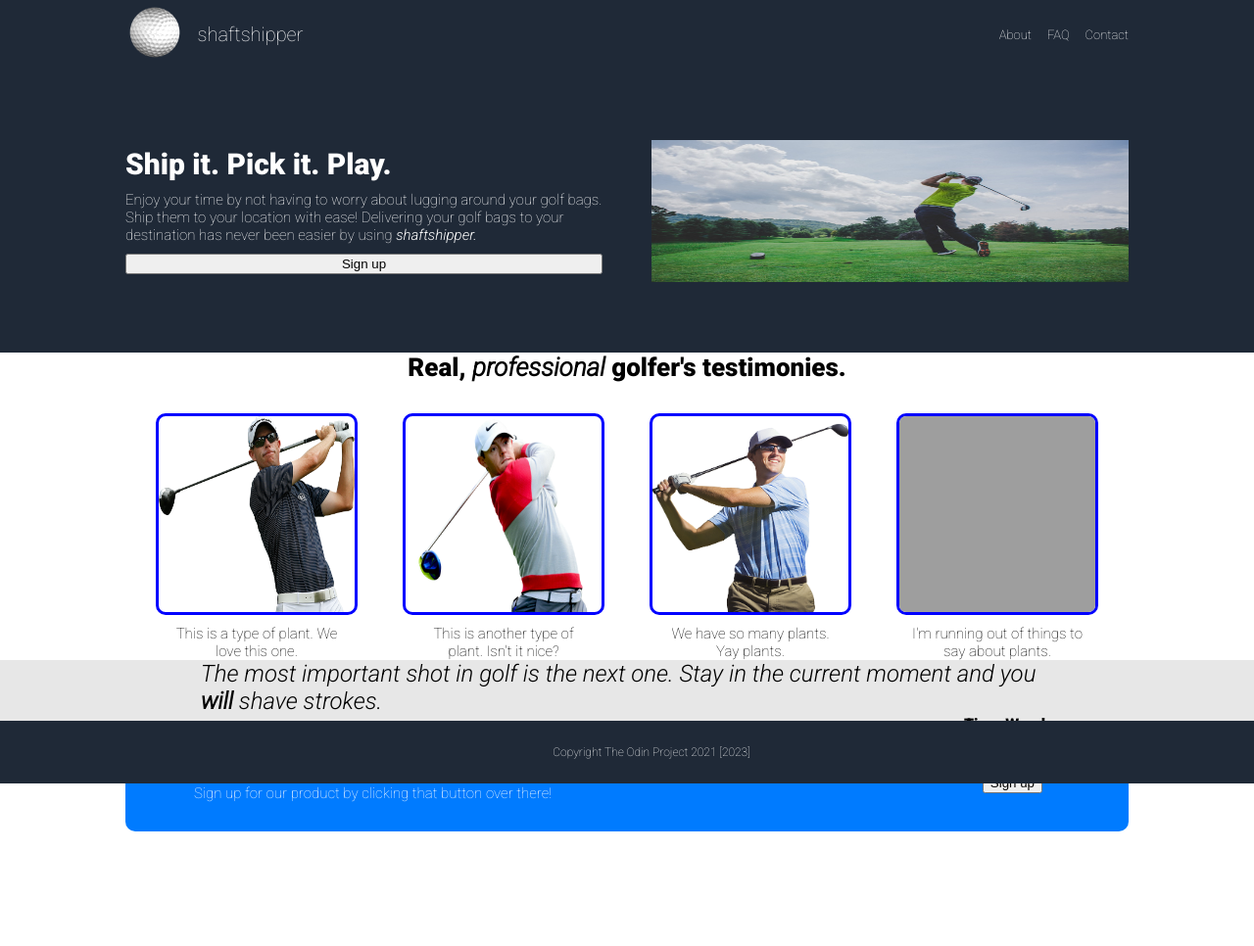
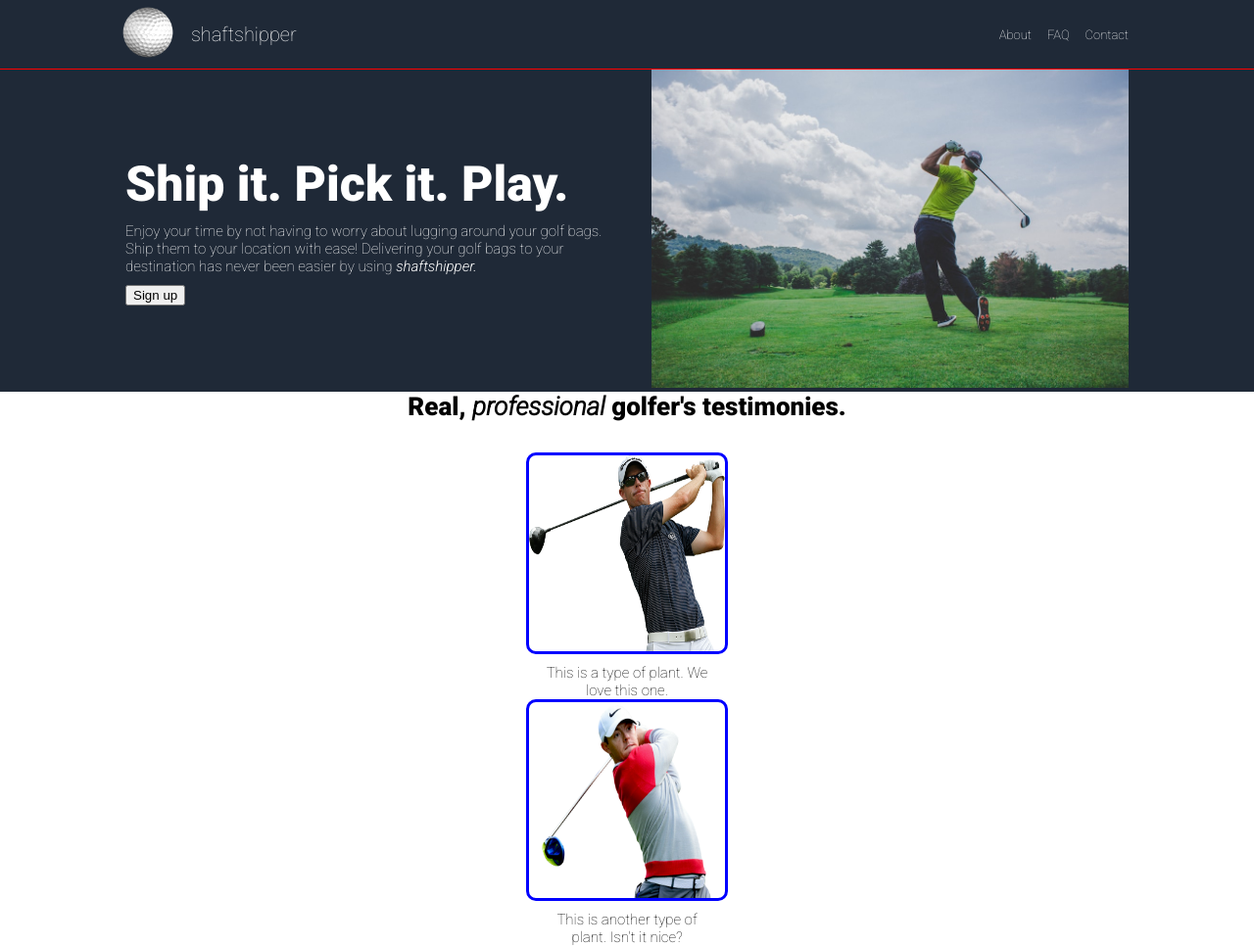
Before and after one commit to i-am-schida/project-landing-page, a plain HTML site: page index.html in a window 1280 px wide. Shown: the whole page at 98% size. Drawn offline with Linux system fonts and the light colour scheme; grey boxes are pictures that could not be loaded.

Commit message:
revised header and sections
simplified html and css on header and sections. going to re-do the rest of the sections.

```diff
--- a/index.html
+++ b/index.html
@@ -10,9 +10,7 @@
 <body>
   <header>
       <div class="left-header">
-      <div class="logo">
         <a href="#"><img src="images/pngimg.com - golf_PNG66.png" alt="golfball as a logo"></a>
-      </div>
         <p>shaftshipper</p>
       </div>
       <div class="right-header">
@@ -25,7 +23,6 @@
   </header>
   <main>
     <section class="section1">
-      <div class="section1-container">
       <div class="container-left">
         <h1>Ship it. Pick it. Play.</h1>
         <p>Enjoy your time by not having to worry about lugging around your golf bags. Ship them to your location with ease! Delivering your golf bags to your destination has never been easier by using <em>shaftshipper.</em></p>
@@ -33,7 +30,6 @@
       </div>
       <div class="container-right">
         <img src="images/photo-1535131749006-b7f58c99034b.jpeg" alt="">
-        </div>
       </div>
     </section>
     <section class="section2">
@@ -48,18 +44,19 @@
             <img src="./images/pngimg.com - golf_PNG90.png" alt="a golfer">
             <div class="text">This is another type of plant. Isn't it nice?</div>
           </div>
-        <div class="info">
+        </div>
+
+        <!-- <div class="info">
           <img src="./images/pngimg.com - golf_PNG70.png" alt="a golfer">
           <div class="text">We have so many plants. Yay plants.</div>
         </div>
         <div class="info">
           <img src="./images/pngimg.com - golf_PNG41.png" alt="a golfer">
           <div class="text">I'm running out of things to say about plants.</div>
-        </div>
-      </div>
+        </div> -->
     </section>
-    </section>
-    <section class="section3">
+
+    <!-- <section class="section3">
       <div class="section3-quote">
         <h2><em>The most important shot in golf is the next one. Stay in the current moment and you <strong>will</strong> shave strokes.</em></h2>
         <p><strong>-Tiger Woods</strong></p>
@@ -75,12 +72,12 @@
           <button>Sign up</button>
         </div>
       </div>
-    </section>
+    </section> -->
   </main>
-
+<!--
   <footer>
     Copyright The Odin Project 2021 [2023]
-  </footer>
+  </footer> -->
 
 </body>
 </html>
--- a/styles/style.css
+++ b/styles/style.css
@@ -13,23 +13,25 @@ body, html {
 
 }
 /* <--------Header--------> */
-.logo img {
+header {
+  height: 40px;
+  padding: 15px;
+  background-color: #1F2937;
+  display: flex;
+  justify-content: space-between;
+  align-items: center;
+  padding-left: 10%;
+  padding-right: 10%;
+  border-bottom: 1px solid red;
+}
+.left-header img {
   width: auto;
   height: 60px;
 }
-.left-header, .right-header {
+.left-header {
   display: flex;
   align-items: center;
-}
-header {
-  display: flex;
-  justify-content: space-between;
-  padding: 15px;
-  background-color: #1f2937;
-  padding-left: 10%;
-  padding-right: 10%;
-
-  height: 40px;
+  justify-content: center;
 }
 header p { /* logo title */
   color: white;
@@ -48,35 +50,30 @@ ul a {
   font-weight: 100;
   font-size: small;
 }
-
 /* <--------Main--------> */
-
 main {
   display: flex;
   flex-direction: column;
-  justify-content: space-evenly; /*  */
+  justify-content: flex-start; /*  */
   min-height: 100%;
 }
 /* <--------Section 1--------> */
 .section1 {
-  height: 290px;
+  flex: 1;
   display: flex;
-  flex-grow: 1;
+  align-items: center;
+  background-color: #1F2937;
+  padding: 0 10%;
 }
-.section1-container {
-  display: flex;
-  background-color: #1f2937;
+.container-left {
   color: white;
-  padding-left: 10%;
-  padding-right: 10%;
-  height: 100%;
-  gap: 50px;
+  margin-right: 50px;
 }
 .container-left, .container-right {
   width: 50%;
 }
 .container-left h1 {
-  font-size: 30px;
+  font-size: 50px;
   margin: 0px;
 }
 .container-left p {
@@ -84,15 +81,8 @@ main {
   font-size: 15px;
   margin: 10px 0;
 }
-.container-left {
-  display: flex;
-  flex-direction: column;
-  justify-content: center;
-}
 .container-right {
-  display: flex;
-  justify-content: center;
-  align-items: center;
+
 }
 .container-right img {
   width: 100%;
@@ -100,13 +90,17 @@ main {
 }
 /* <--------Section 2--------> */
 .section2 {
-  text-align: center;
-  padding-left: 10%;
-  padding-right: 10%;
   display: flex;
   justify-content: center;
   align-items: center;
-  flex-grow: 1;
+  flex: 1;
+}
+.section2-container {
+  display: flex;
+  flex-direction: column;
+  justify-content: center;
+  align-items: center;
+  text-align: center;
 }
 .section2-top {
   font-size: 26px;
@@ -115,9 +109,10 @@ main {
 }
 .section2-bottom {
   display: flex;
+  flex-direction: column;
   justify-content: center;
+  align-items: center;
   /* flex-wrap: wrap;  */
-  gap: 52px;
 }
 div .info img {
   width: 200px;
```
Lines whose indentation alone changed are shown as unchanged.
